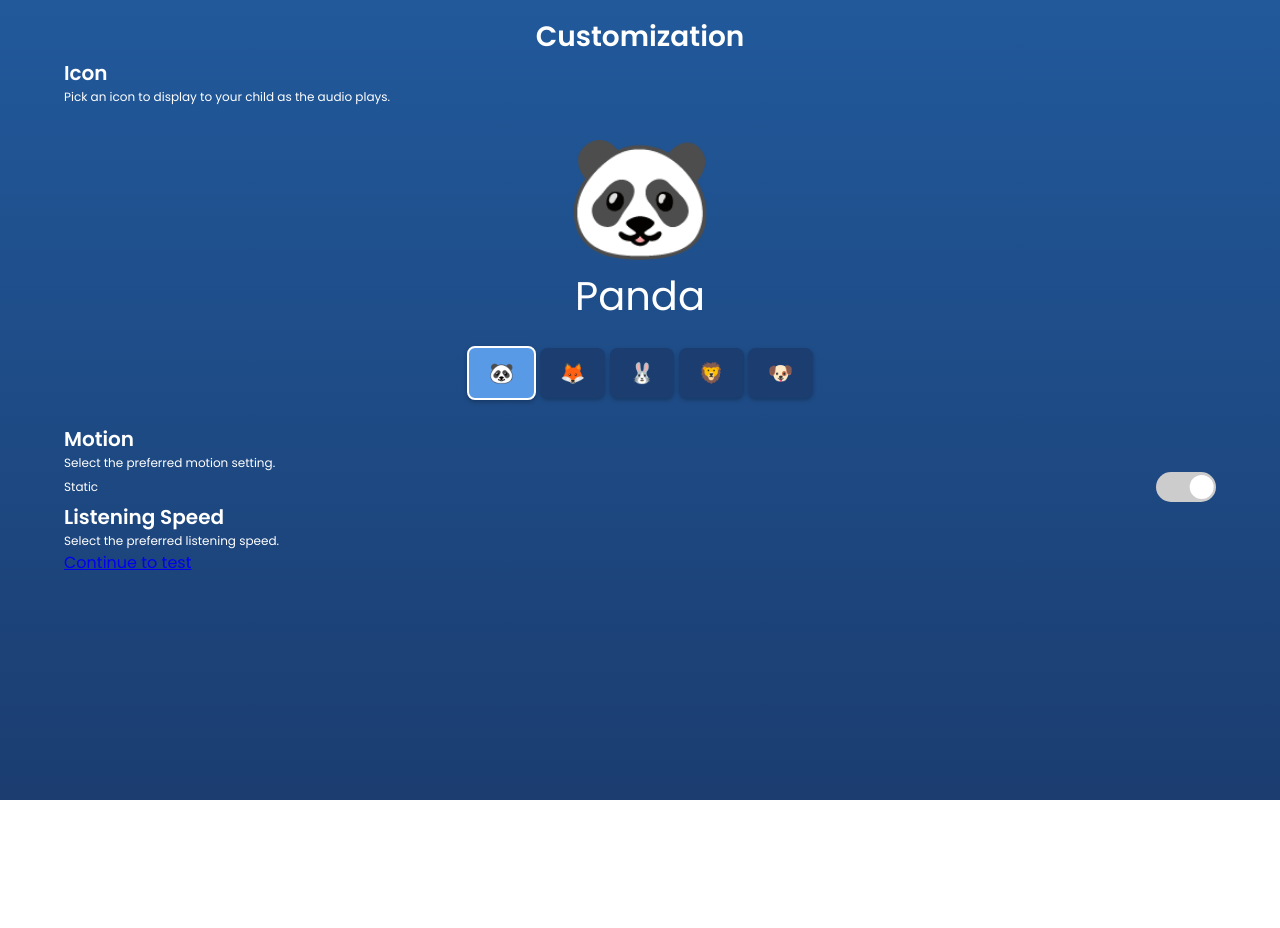
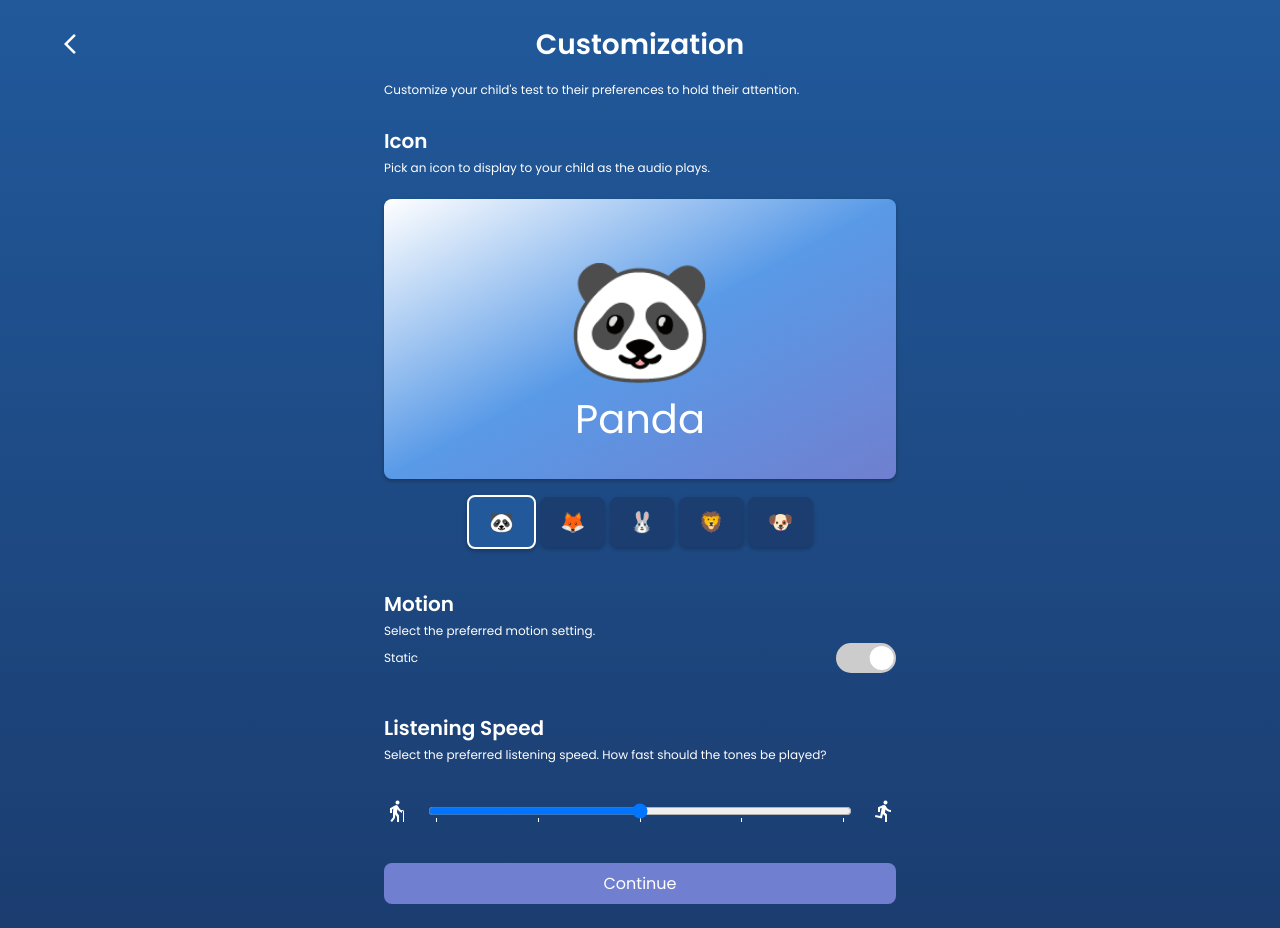
Before and after one commit to briannededeugd/tumimundo, a SvelteKit app in the folder tumi-mundo/: page /customization in a window 1280 px wide. Before the commit the page ends 800 px from the top, so only its background shows below. Built offline with nearby package versions, Linux system fonts and the light colour scheme.

Commit message:
STYLE: Add basic slider, fix spacing

```diff
--- a/tumi-mundo/src/routes/customization/+page.svelte
+++ b/tumi-mundo/src/routes/customization/+page.svelte
@@ -9,10 +9,27 @@
 		Lion: '🦁',
 		Dog: '🐶'
 	};
+	const animalBackgrounds = {
+		Panda: '../lib/images/panda.jpg',
+		Fox: '../lib/images/fox.webp',
+		Bunny: '../lib/images/bunny.avif',
+		Lion: '../lib/images/lion.jpg',
+		Dog: '../lib/images/dog.jpg'
+	};
+	const animalGradients = {
+		Panda:
+			'linear-gradient(to bottom right, var(--color-text), var(--color-accent-blue), var(--color-accent-lilac))',
+		Fox: 'linear-gradient(to bottom right, var(--color-accent-lilac), var(--color-accent-turqoise))',
+		Bunny:
+			'linear-gradient(to bottom right, var(--color-accent-turqoise), var(--color-accent-salmon))',
+		Lion: 'linear-gradient(to bottom right, var(--color-accent-salmon), var(--color-accent-green))',
+		Dog: 'linear-gradient(to bottom right, var(--color-accent-green), var(--color-accent-turqoise))'
+	};
 
 	onMount(() => {
 		const animalTitle = document.querySelector('.icon-title');
 		const animalShowing = document.querySelector('.icon');
+		const animalBackground = document.querySelector('.carousel-main');
 
 		var iconButtons = document.querySelectorAll('input[name=icon]');
 		iconButtons.forEach((icon) => {
@@ -24,7 +41,7 @@
 		});
 
 		function changeInformation(identifier) {
-            console.log("changin baby");
+			console.log('changin baby');
 			animalNames.map((name) => {
 				if (name === identifier) {
 					animalTitle.textContent = identifier;
@@ -32,9 +49,10 @@
 			});
 
 			animalShowing.textContent = animalIcons[identifier];
+			// animalBackground.style.backgroundImage = `var(--background-overlay), url(${animalBackgrounds[identifier]})`;
+			animalBackground.style.backgroundImage = `${animalGradients[identifier]}`;
 		}
 	});
-
 
 	let isActive = false;
 
@@ -43,12 +61,16 @@
 		button.classList.toggle('active');
 		isActive = button.classList.contains('active');
 	}
-
 </script>
 
+<a href="/" class="back-button"><span class="material-symbols-outlined"> arrow_back_ios </span></a>
+
 <h1>Customization</h1>
+<p class="introtext">
+	Customize your child's test to their preferences to hold their attention.
+</p>
 
-<section>
+<section class="characters">
 	<h2 class="customize-heading">Icon</h2>
 	<p class="customize-descr">Pick an icon to display to your child as the audio plays.</p>
 
@@ -59,13 +81,7 @@
 		</div>
 		<div class="carousel-nav">
 			<label>
-                <input
-                    type="radio"
-                    name="icon"
-                    aria-label="Select the panda"
-                    data-icon="Panda"
-                    checked
-                />
+				<input type="radio" name="icon" aria-label="Select the panda" data-icon="Panda" checked />
 				🐼
 			</label>
 			<label>
@@ -88,26 +104,75 @@
 	</div>
 </section>
 
-<section>
+<section class="motion">
 	<h2 class="motion-heading">Motion</h2>
 	<p class="motion-descr">Select the preferred motion setting.</p>
 
 	<div class="motion-main">
 		<p>{isActive ? 'Dynamic' : 'Static'}</p>
-		<button
-			id="motionToggle"
-			class="motionToggle"
-			on:click={motionToggle}>
-		</button>
+		<button id="motionToggle" class="motionToggle" on:click={motionToggle}> </button>
 	</div>
 </section>
 
 <!-- Speed controls -->
 
-<section>
+<section class="speed">
 	<h2 class="speed-heading">Listening Speed</h2>
-	<p class="speed-descr">Select the preferred listening speed.</p>
+	<p class="speed-descr">Select the preferred listening speed. How fast should the tones be played?</p>
 	<!-- use slider with steps? -->
+
+	<div class="speed-control">
+		<span class="material-symbols-outlined"> elderly </span>
+		<input
+			type="range"
+			min="1"
+			max="5"
+			value="3"
+			step="1"
+			name="listeningspeed"
+			list="markers"
+			id="marker-input"
+		/>
+		<span class="material-symbols-outlined"> directions_run </span>
+
+		<datalist id="markers">
+			<option value="1"></option>
+			<option value="2"></option>
+			<option value="3"></option>
+			<option value="4"></option>
+			<option value="5"></option>
+		</datalist>
+	</div>
 </section>
 
-<a href="/attentiontest">Continue to test</a>
+<a href="/attentiontest" class="fullbutton">Continue</a>
+
+<style>
+	/* Speed controls */
+
+	.characters,
+	.motion,
+	.speed {
+		margin-bottom: 2.5em;
+	}
+
+	.speed-control {
+		display: flex;
+		margin: 2em 0;
+		gap: 20px;
+
+		& #marker-input {
+			flex-grow: 1;
+			color: var(--color-text);
+
+			& option {
+				color: var(--color-text);
+				background-color: var(--color-text);
+			}
+		}
+	}
+
+    p {
+        line-height: 2;
+    }
+</style>
```
Also changed, not shown: tumi-mundo/static/lib/styles/style.css. Lines whose indentation alone changed are shown as unchanged.
